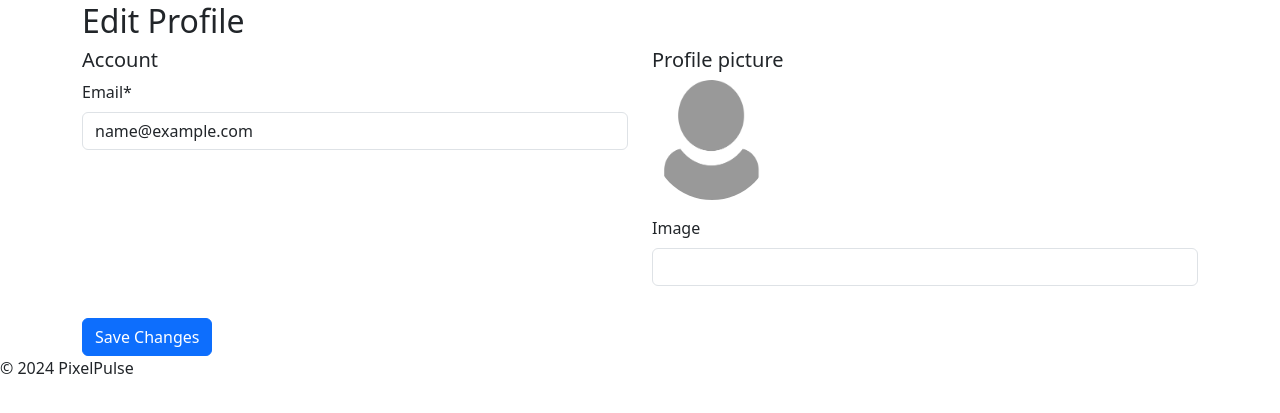
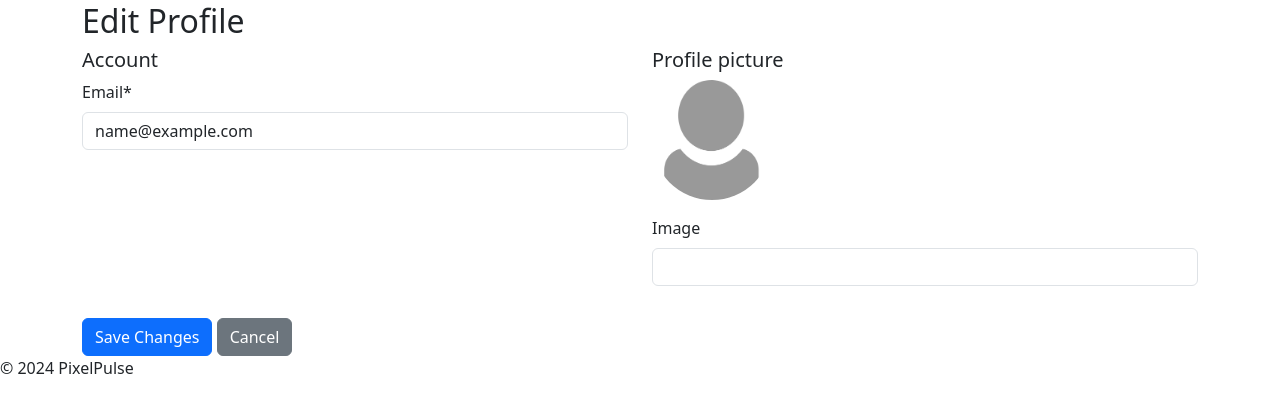
Before and after one commit to ksstrat/milestone-project-4, a Django app: a page that uses posts/templates/posts/user_profile_edit.html in a window 1280 px wide. Shown: the part 78-491 px from the top of the page. Run offline with Django 4.2, Linux system fonts and the light colour scheme; the visitor is signed in with stand-in values (Sample User, id 1); data comes from the database, SQL or seed files in the repository; some libraries are stand-ins or nearby versions.

Commit message:
feat: Add cancel button to the profile edit page.

```diff
--- a/posts/templates/posts/user_profile_edit.html
+++ b/posts/templates/posts/user_profile_edit.html
@@ -22,7 +22,10 @@
         {{ profile_form|crispy }}
       </div>
     </div>
-    <button type="submit" class="btn btn-primary mt-3">Save Changes</button>
+    <div class="mt-3">
+        <button type="submit" class="btn btn-primary">Save Changes</button>
+        <a href="{% url 'user_profile' request.user.username %}" class="btn btn-secondary">Cancel</a>
+    </div>
   </form>
 </div>
 {% endblock %}
```
